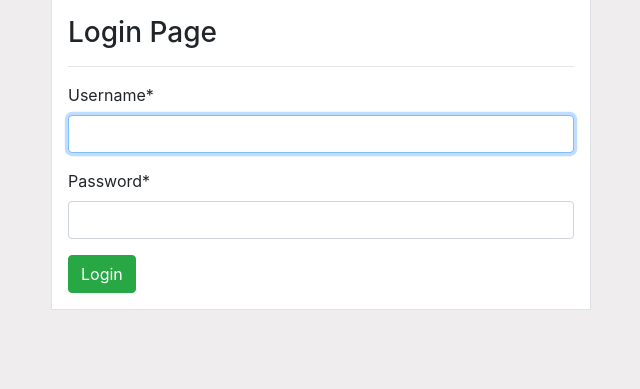
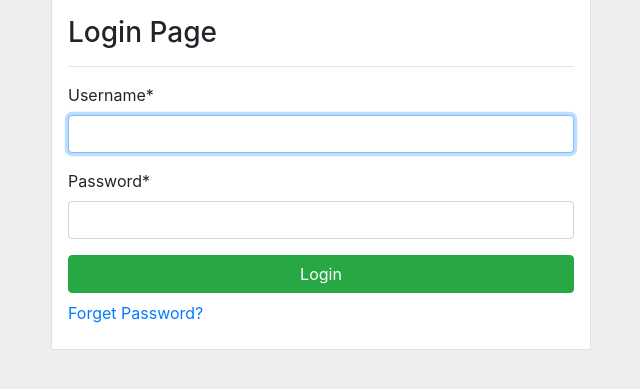
Before and after one commit to Cozy1712/Inventory_System, a Django app: page / in a window 1280 px wide. Shown: the part 105-494 px from the top of the page, without its empty margins (319-959 px from the left). Run offline with Django 4.2, Linux system fonts and the light colour scheme; some libraries are stand-ins or nearby versions.

Commit message:
first commit

```diff
--- a/inventoryproject/urls.py
+++ b/inventoryproject/urls.py
@@ -28,6 +28,9 @@ urlpatterns = [
     path('profile/', user_view.profile, name='user-profile' ),
     path('profile/update/', user_view.profile_update, name='user-profile-upadate' ),
     path('', auth_views.LoginView.as_view(template_name='user/login.html'), name='user-login'),
-    path('logout/', auth_views.LogoutView.as_view(template_name='user/logout.html'), name='user-logout')
-
+    path('logout/', auth_views.LogoutView.as_view(template_name='user/logout.html'), name='user-logout'),
+    path('password_reset/', auth_views.PasswordResetView.as_view(), name='password_reset'),
+    path('password_reset_done/', auth_views.PasswordResetDoneView.as_view(), name='password_reset_done'),
+    path('password_reset_confirm/<uidb64>/<token>', auth_views.PasswordResetConfirmView.as_view(), name='password_reset_confirm'),
+    path('password_reset_complete/', auth_views.PasswordResetCompleteView.as_view(), name='password_reset_complete'),
 ]+ static(settings.MEDIA_URL, document_root=settings.MEDIA_ROOT)
--- a/templates/user/login.html
+++ b/templates/user/login.html
@@ -20,7 +20,9 @@
                 <form method="POST">
                     {% csrf_token %}
                     {{ form|crispy}}
-                    <input class="btn btn-success" type="submit" value="Login">
+                    <input class="btn btn-success col-12" type="submit" value="Login">
+                    <p class="my-2">
+                    <a href="{% url 'password_reset' %}" class="float-start">Forget Password?</a></p>
                 </form>
             </div>
         </div>
```
Also changed, not shown: inventoryproject/settings.py (+8 -0 lines), db.sqlite3.
